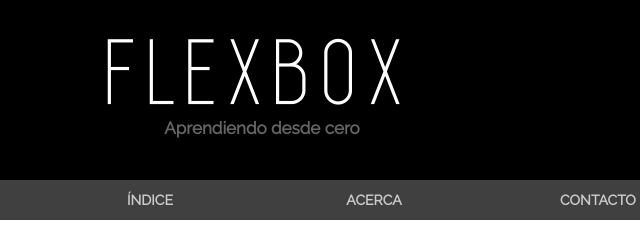
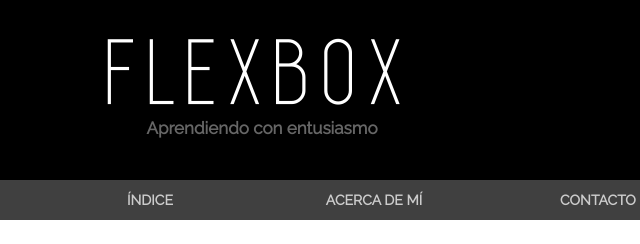
Before and after one commit to Jorge-Antonio-Gomez/Flexbox, a plain HTML site: page Flexbox/index.html in a window 1280 px wide. Shown: the top 244 px of the page, 378-1018 px from the left. Drawn offline with nearby package versions, Linux system fonts and the light colour scheme.

Commit message:
Title correction.
In this version the header title has been changed.

```diff
--- a/Flexbox/index.html
+++ b/Flexbox/index.html
@@ -30,14 +30,14 @@
 
         <div class="title">
             <h1>FLEXBOX</h1>
-            <h2>Aprendiendo desde cero</h2>
+            <h2>Aprendiendo con entusiasmo</h2>
         </div>
 
         <div class="nav">
             <ul class="nav_var">
                 <li><a href="#">Inicio</a></li>
                 <li><a href="#">Índice</a></li>
-                <li><a href="#">Acerca</a></li>
+                <li><a href="#">Acerca de mí</a></li>
                 <li><a href="#">Contacto</a></li>
             </ul>
         </div>
@@ -75,7 +75,7 @@
                     <p>En el siguiente cuadro podemos ver nuestro contenedor padre sin ninguna propiedad <b>flexbox</b>, con su respectivo código en CSS.</p>
 
                     <div class="propiety" id="propiety_padre">
-                        <div class="title_code_container_default">
+                        <div class="title_code_container_default" >
 				        <div class="title_identify_center title_identify_center_big"></div>
 				        <div class="title_identify_right"><h5><xmp>Padre con propiedades default</xmp></h5></div>
                         </div>
```
